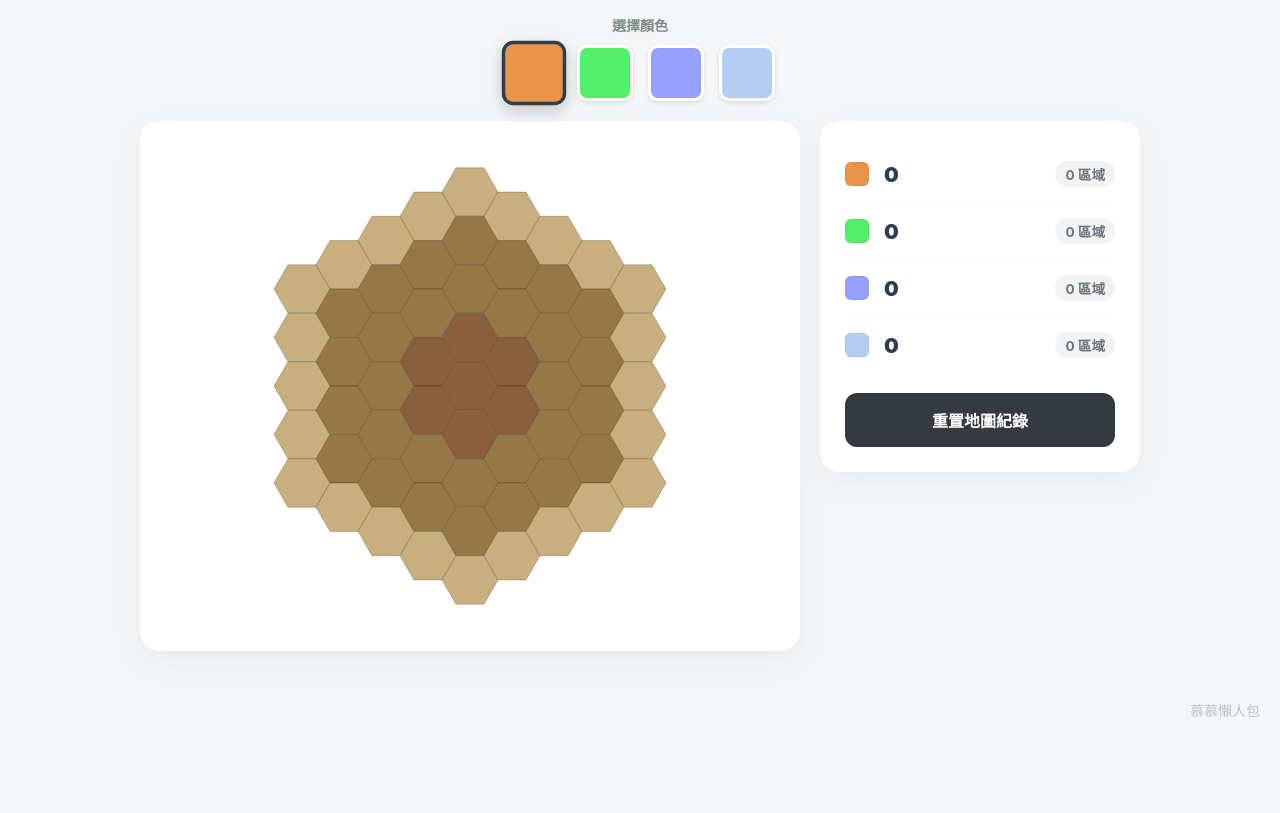
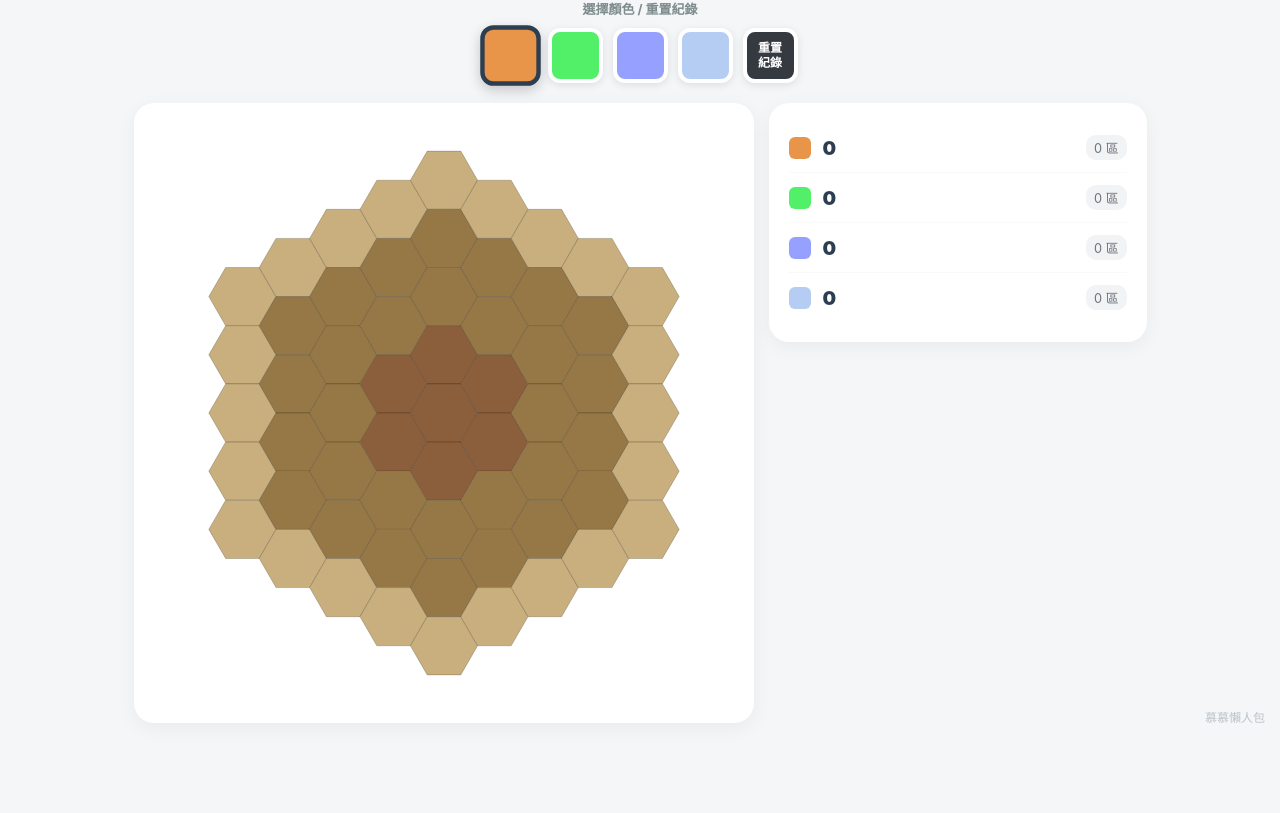
Before and after one commit to N-source-wx/S5_castle, a plain HTML site: page index.html in a window 1280 px wide. Shown: the part 65-878 px from the top of the page. Before the commit the page ends 830 px from the top, so only its background shows below. Drawn offline with Linux system fonts and the light colour scheme.

Commit message:
Add files via upload
改善按鈕UI介面與位置

```diff
--- a/index.html
+++ b/index.html
@@ -2,7 +2,7 @@
 <html lang="zh-TW">
 <head>
     <meta charset="UTF-8">
-    <meta name="viewport" content="width=device-width, initial-scale=1.0">
+    <meta name="viewport" content="width=device-width, initial-scale=1.0, maximum-scale=1.0, user-scalable=no">
     <title>賽季攻城地圖&分數計算器</title>
     <style>
         :root {
@@ -17,13 +17,13 @@
             --layer-2-3: rgb(150, 120, 70);
             --layer-4: rgb(200, 175, 125);
 
-            --stroke: rgba(0, 0, 0, 0.25);
+            --stroke: rgba(0, 0, 0, 0.2);
         }
 
         body {
             font-family: -apple-system, "Microsoft JhengHei", sans-serif;
             margin: 0;
-            padding: 15px;
+            padding: 10px;
             background-color: #f4f6f8;
             display: flex;
             flex-direction: column;
@@ -31,119 +31,140 @@
             min-height: 100vh;
             touch-action: manipulation;
             user-select: none;
+            overflow-x: hidden;
         }
 
-        /* 標題樣式 */
         .page-title {
-            font-size: 24px;
+            font-size: 20px;
             font-weight: 900;
             color: #2c3e50;
-            margin: 10px 0 20px 0;
-            letter-spacing: 1px;
+            margin: 15px 0 10px 0;
+            text-align: center;
         }
 
         .header {
-            width: 100%;
-            max-width: 600px;
+            width: 95%;
             margin-bottom: 20px;
             text-align: center;
         }
 
         .picker-label {
-            font-size: 14px;
+            font-size: 13px;
             font-weight: bold;
             color: #7f8c8d;
             margin-bottom: 10px;
         }
 
-        .color-picker {
+        /* 控制列布局 */
+        .controls-row {
             display: flex;
             justify-content: center;
-            gap: 15px;
+            align-items: center;
+            gap: 10px;
+            flex-wrap: wrap;
         }
 
-        .color-btn {
-            width: 50px;
-            height: 50px;
-            border-radius: 10px;
-            border: 3px solid #fff;
+        /* 統一所有按鈕的基礎樣式 */
+        .control-item {
+            width: 55px;
+            height: 55px;
+            border-radius: 12px;
+            border: 4px solid #fff;
+            box-sizing: border-box; /* 確保邊框包含在寬高內 */
             cursor: pointer;
-            transition: all 0.2s cubic-bezier(0.4, 0, 0.2, 1);
-            box-shadow: 0 2px 5px rgba(0,0,0,0.1);
+            transition: all 0.2s ease;
+            box-shadow: 0 2px 8px rgba(0,0,0,0.1);
+            display: flex;
+            align-items: center;
+            justify-content: center;
+            padding: 0;
+            margin: 0;
         }
 
         .color-btn.active {
             border-color: #2c3e50;
-            transform: scale(1.15);
-            box-shadow: 0 5px 15px rgba(0,0,0,0.2);
+            transform: scale(1.1);
+            box-shadow: 0 4px 12px rgba(0,0,0,0.2);
+        }
+
+        /* 重置按鈕專屬外觀，但尺寸與 control-item 一致 */
+        .reset-btn {
+            background: #343a40;
+            color: white;
+            font-weight: bold;
+            font-size: 12px;
+            line-height: 1.2;
+            text-align: center;
+            outline: none;
+        }
+
+        .reset-btn:active {
+            transform: scale(0.9);
+            background: #000;
         }
 
         .main-container {
             display: flex;
             flex-direction: column;
             width: 100%;
-            max-width: 1000px;
-            gap: 20px;
-            padding-bottom: 60px; /* 為底部署名留白 */
-        }
-
-        @media (min-width: 768px) {
-            .main-container { flex-direction: row; align-items: flex-start; }
-            .map-section { flex: 7; }
-            .score-section { flex: 3; position: sticky; top: 20px; }
+            align-items: center;
+            gap: 15px;
+            padding-bottom: 80px;
         }
 
         .map-section {
             background: #fff;
-            padding: 15px;
+            width: 90%;
+            max-width: 600px;
+            padding: 10px;
             border-radius: 20px;
-            box-shadow: 0 10px 30px rgba(0,0,0,0.05);
+            box-shadow: 0 5px 20px rgba(0,0,0,0.05);
             display: flex;
             justify-content: center;
-            overflow: hidden;
+            touch-action: none;
         }
 
         svg {
             width: 100%;
             height: auto;
-            max-width: 500px;
             touch-action: none;
         }
 
         .hex {
             stroke: var(--stroke);
             stroke-width: 0.8;
+            cursor: pointer;
             transition: fill 0.1s ease;
-            cursor: pointer;
         }
 
-        /* 底色 Class */
         .hex.l01 { fill: var(--layer-0-1); }
         .hex.l23 { fill: var(--layer-2-3); }
         .hex.l4 { fill: var(--layer-4); }
 
         .score-section {
+            width: 90%;
+            max-width: 600px;
             background: white;
-            padding: 25px;
+            padding: 20px;
             border-radius: 20px;
-            box-shadow: 0 10px 30px rgba(0,0,0,0.05);
+            box-shadow: 0 5px 20px rgba(0,0,0,0.05);
+            box-sizing: border-box;
         }
 
         .score-item {
             display: flex;
             align-items: center;
-            padding: 15px 0;
+            padding: 12px 0;
             border-bottom: 1px solid #f8f9fa;
         }
 
         .score-item:last-child { border-bottom: none; }
 
         .score-color-box {
-            width: 24px;
-            height: 24px;
+            width: 22px;
+            height: 22px;
             border-radius: 6px;
-            margin-right: 15px;
-            box-shadow: inset 0 0 0 1px rgba(0,0,0,0.05);
+            margin-right: 12px;
         }
 
         .score-info {
@@ -155,46 +176,32 @@
 
         .total-score {
             font-weight: 900;
-            font-size: 1.3rem;
+            font-size: 1.2rem;
             color: #2c3e50;
         }
 
         .count-badge {
             background: #f1f3f5;
-            padding: 3px 10px;
-            border-radius: 12px;
-            font-size: 0.85rem;
+            padding: 3px 8px;
+            border-radius: 10px;
+            font-size: 0.8rem;
             color: #6c757d;
-            font-weight: 700;
         }
 
-        .reset-btn {
-            width: 100%;
-            padding: 15px;
-            margin-top: 20px;
-            background: #343a40;
-            color: white;
-            border: none;
-            border-radius: 12px;
-            font-weight: bold;
-            font-size: 1rem;
-            cursor: pointer;
-            transition: background 0.2s;
+        .footer-signature {
+            position: fixed;
+            bottom: 10px;
+            right: 15px;
+            font-size: 12px;
+            color: #bdc3c7;
+            font-weight: 500;
         }
 
-        .reset-btn:active { background: #000; transform: scale(0.98); }
-
-        /* 底部署名 */
-        .footer-signature {
-            position: fixed;
-            bottom: 15px;
-            right: 20px;
-            font-size: 14px;
-            color: #bdc3c7;
-            font-weight: 500;
-            pointer-events: none;
+        @media (min-width: 768px) {
+            .main-container { flex-direction: row; justify-content: center; align-items: flex-start; }
+            .map-section { width: 60%; }
+            .score-section { width: 30%; }
         }
-
     </style>
 </head>
 <body>
@@ -202,12 +209,13 @@
 <h1 class="page-title">賽季攻城地圖&分數計算器</h1>
 
 <div class="header">
-    <div class="picker-label">選擇顏色</div>
-    <div class="color-picker" id="colorPicker">
-        <div class="color-btn active" style="background: var(--orange)" data-color="orange"></div>
-        <div class="color-btn" style="background: var(--green)" data-color="green"></div>
-        <div class="color-btn" style="background: var(--blue)" data-color="blue"></div>
-        <div class="color-btn" style="background: var(--lightblue)" data-color="lightblue"></div>
+    <div class="picker-label">選擇顏色 / 重置紀錄</div>
+    <div class="controls-row">
+        <div class="control-item color-btn active" style="background: var(--orange)" data-color="orange"></div>
+        <div class="control-item color-btn" style="background: var(--green)" data-color="green"></div>
+        <div class="control-item color-btn" style="background: var(--blue)" data-color="blue"></div>
+        <div class="control-item color-btn" style="background: var(--lightblue)" data-color="lightblue"></div>
+        <button class="control-item reset-btn" onclick="resetMap()">重置<br>紀錄</button>
     </div>
 </div>
 
@@ -218,7 +226,6 @@
 
     <div class="score-section">
         <div id="statsBoard"></div>
-        <button class="reset-btn" onclick="resetMap()">重置地圖紀錄</button>
     </div>
 </div>
 
@@ -228,7 +235,7 @@
     const config = {
         size: 28,
         mapSize: 4,
-        storageKey: 'mumu_hex_map_save',
+        storageKey: 'mumu_hex_map_save_v4',
         colors: {
             orange: 'rgb(232, 149, 73)',
             green: 'rgb(82, 240, 104)',
@@ -286,13 +293,25 @@
 
                 polygon.addEventListener('mousedown', () => handleStart(hex));
                 polygon.addEventListener('mouseenter', () => handleMove(hex));
-                polygon.addEventListener('touchstart', (e) => { e.preventDefault(); handleStart(hex); });
+                polygon.addEventListener('touchstart', (e) => {
+                    e.preventDefault();
+                    handleStart(hex);
+                }, {passive: false});
 
                 svg.appendChild(polygon);
             }
         }
 
-        svg.addEventListener('touchmove', handleTouchMove);
+        svg.addEventListener('touchmove', (e) => {
+            e.preventDefault();
+            const touch = e.touches[0];
+            const target = document.elementFromPoint(touch.clientX, touch.clientY);
+            if (target && target.tagName === 'polygon') {
+                const hex = hexData.find(h => h.id === target.id);
+                if (hex) handleMove(hex);
+            }
+        }, {passive: false});
+
         window.addEventListener('mouseup', () => { isDrawing = false; saveToLocalStorage(); });
         window.addEventListener('touchend', () => { isDrawing = false; saveToLocalStorage(); });
 
@@ -330,16 +349,6 @@
         else if (mode === 'erase' && hex.owner === currentColor) applyChange(hex, 'white');
     }
 
-    function handleTouchMove(e) {
-        if (!isDrawing) return;
-        const touch = e.touches[0];
-        const target = document.elementFromPoint(touch.clientX, touch.clientY);
-        if (target && target.tagName === 'polygon') {
-            const hex = hexData.find(h => h.id === target.id);
-            if (hex) handleMove(hex);
-        }
-    }
-
     function applyChange(hex, newColor) {
         if (hex.owner === newColor) return;
         hex.owner = newColor;
@@ -369,7 +378,7 @@
                 <div class="score-color-box" style="background: ${config.colors[c]}"></div>
                 <div class="score-info">
                     <span class="total-score">${stats[c].s.toLocaleString()}</span>
-                    <span class="count-badge">${stats[c].c} 區域</span>
+                    <span class="count-badge">${stats[c].c} 區</span>
                 </div>`;
             board.appendChild(item);
         });
```
